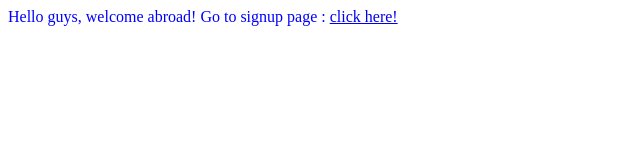
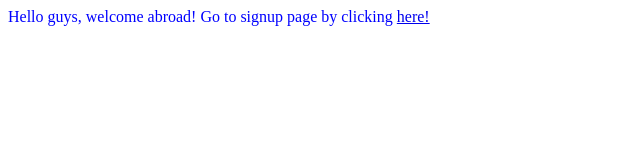
Before and after one commit to WinnersProx/AutoMart, a plain HTML site: page index.html in a window 1280 px wide. Shown: the full height of the page, 0-640 px from the left. Drawn offline with Linux system fonts and the light colour scheme.

Commit message:
update signup page

```diff
--- a/index.html
+++ b/index.html
@@ -6,7 +6,7 @@
 <body>
 	<div style="color: blue">
 		Hello guys, welcome abroad!
-		Go to signup page : <a href="/signup.html">click here!</a>
+		Go to signup page by clicking <a href="/signup.html">here!</a>
 	</div>
 </body>
 </html>
```
